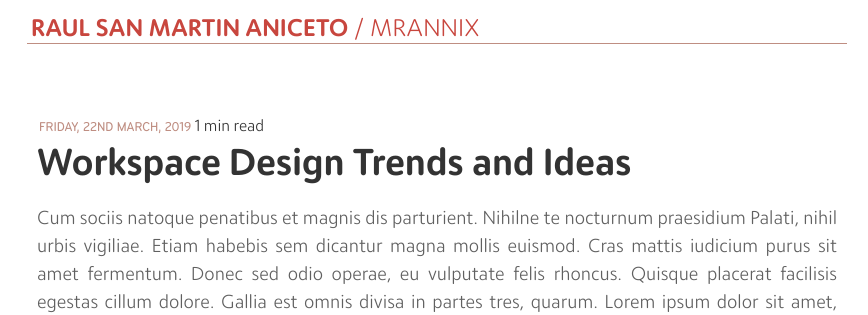
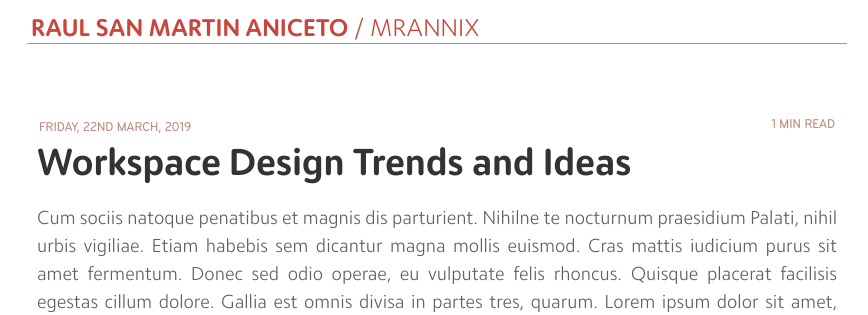
Before and after one commit to MrAnnix/MrAnnix.github.io, a Jekyll site: the page built from _posts/2019-03-22-workspace-design-trends-and-ideas.md, in a window 1280 px wide. Shown: the top 315 px of the page, without its empty margins (203-1071 px from the left). Built offline with Jekyll 4.4.1, drawn with Linux system fonts in a browser that asks for light colours.

Commit message:
Update _common.scss

```diff
--- a/_sass/_common.scss
+++ b/_sass/_common.scss
@@ -5,6 +5,18 @@
 
 .blog-date {
     margin-left: 2px;
+    text-transform: uppercase;
+    font-family: moniker;
+    font-size: 10pt;
+    color: #bf8e82;
+    font-family: bryant;
+    font-size: 10pt;
+    font-weight: 700
+}
+
+.read-time {
+    margin-right: 2px;
+    float: right;
     text-transform: uppercase;
     font-family: moniker;
     font-size: 10pt;
```
